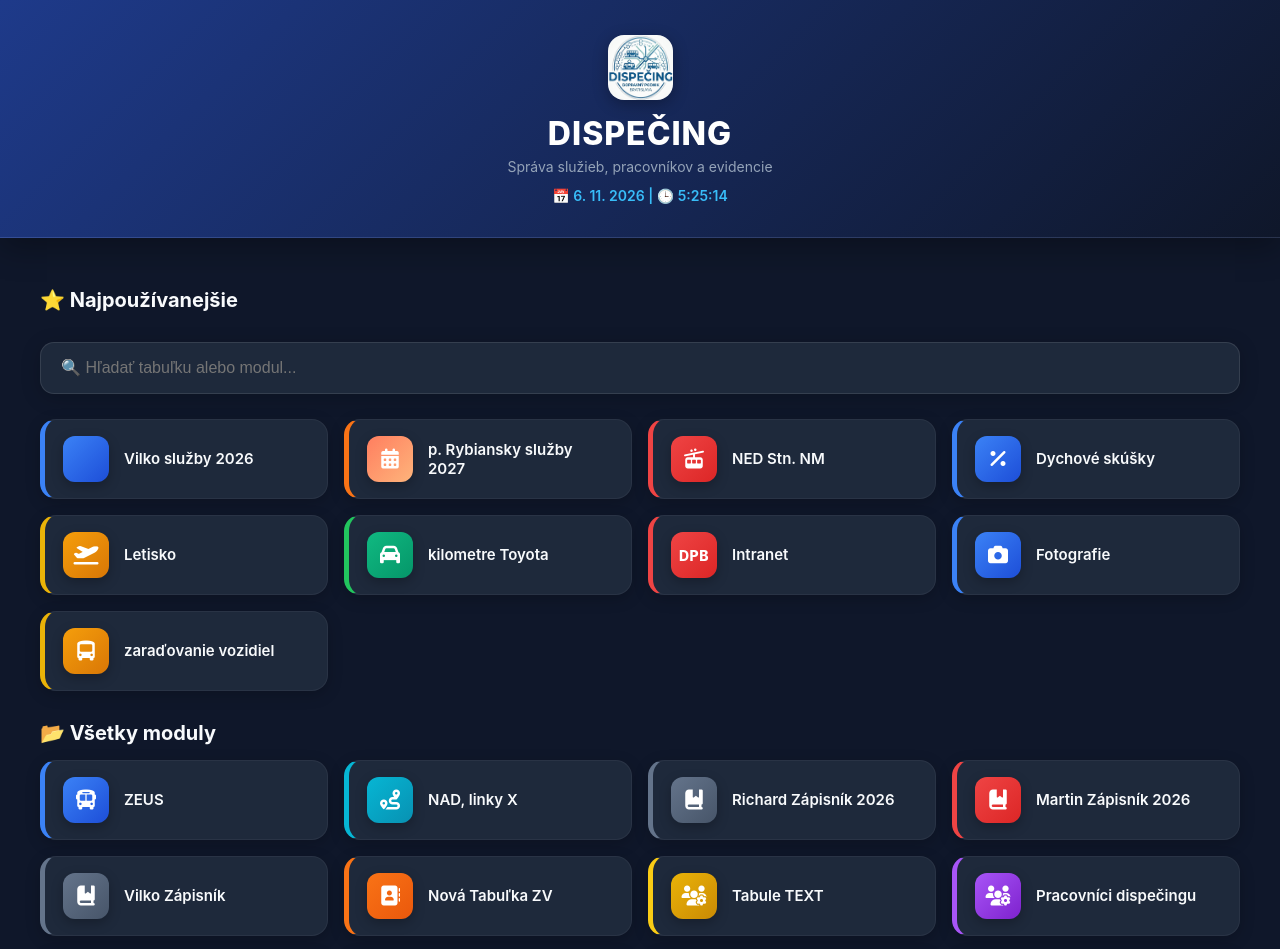
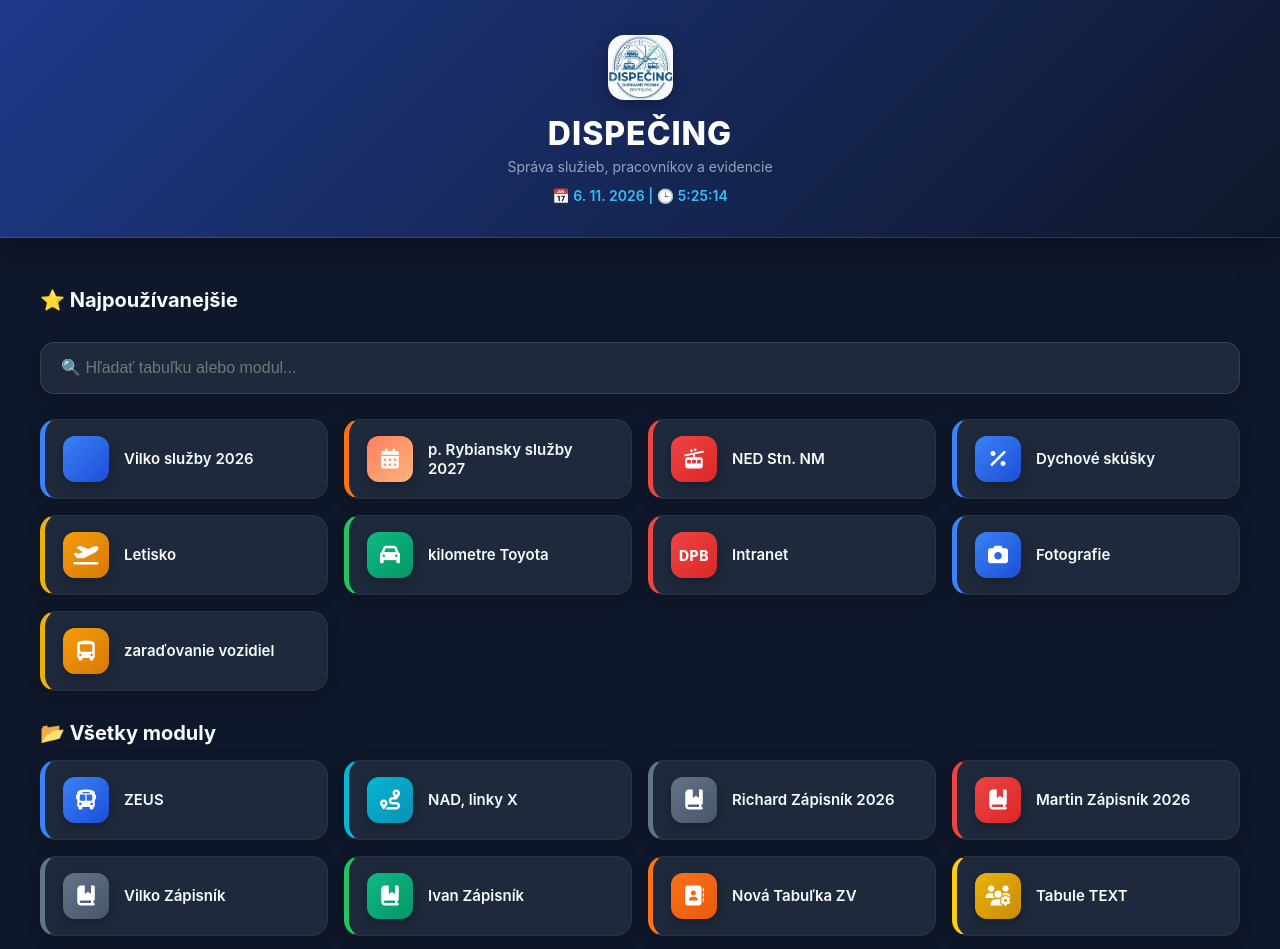
Before and after one commit to Richi2186/Dispecing, a plain HTML site: page index.html in a window 1280 px wide. Shown: the top 949 px of the page. Drawn offline with Linux system fonts and the light colour scheme; some icons are missing.

Commit message:
Add Google Sheets link for Ivan Zápisník
Added direct link to Google Sheets for 'Ivan Zápisník'.

```diff
--- a/index.html
+++ b/index.html
@@ -444,6 +444,14 @@ a {
       </div>
     </a>
 
+    <!-- PRIAMY ODKAZ NA GOOGLE TABUĽKU (OTVÁRA V SAMOSTATNOM OKNE) -->
+    <a href="https://docs.google.com/spreadsheets/d/1yTZVHQLJe82U2b1d9LU_Fd6aRW219rkhdWudM1sLi2g/edit?usp=drivesdk" onclick="otvorTabulku(event, this.href, 'Ivan Zápisník');" class="tile">
+      <div class="card green">
+        <div class="icon"><i class="fa-solid fa-book-bookmark"></i></div>
+        <div class="card-title">Ivan Zápisník</div>
+      </div>
+    </a>
+
     <a href="https://1drv.ms/x/c/965DD13CD5F22182/IQBG7qrtR8X6R64RRwpzEazHAYiUeNMSQD22aMptMb8PCa0?e=YD1wgR" target="_blank" onclick="countClick('Nová Tabuľka ZV')" class="tile">
       <div class="card orange">
         <div class="icon"><i class="fa-solid fa-address-book"></i></div>
```
